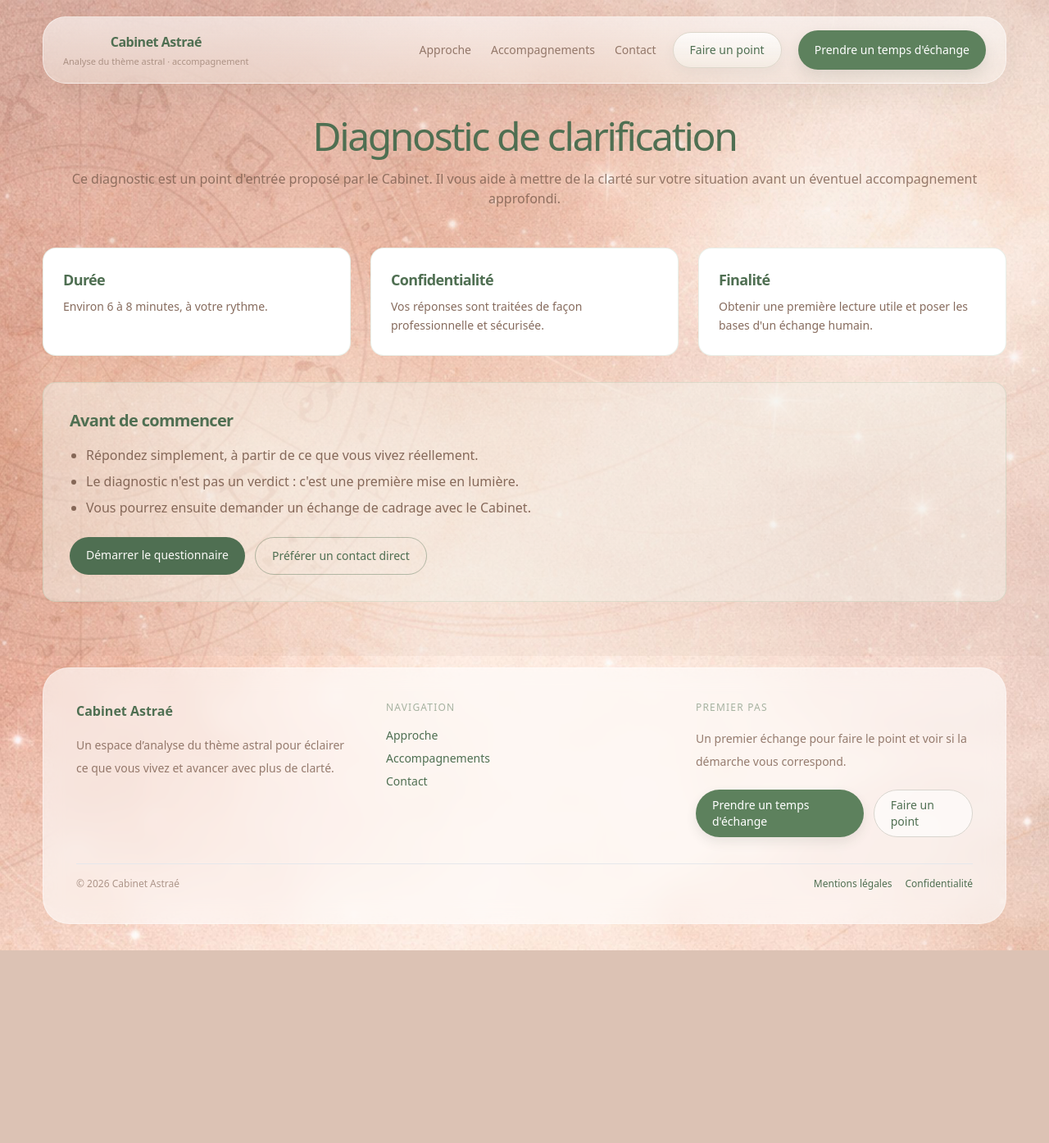
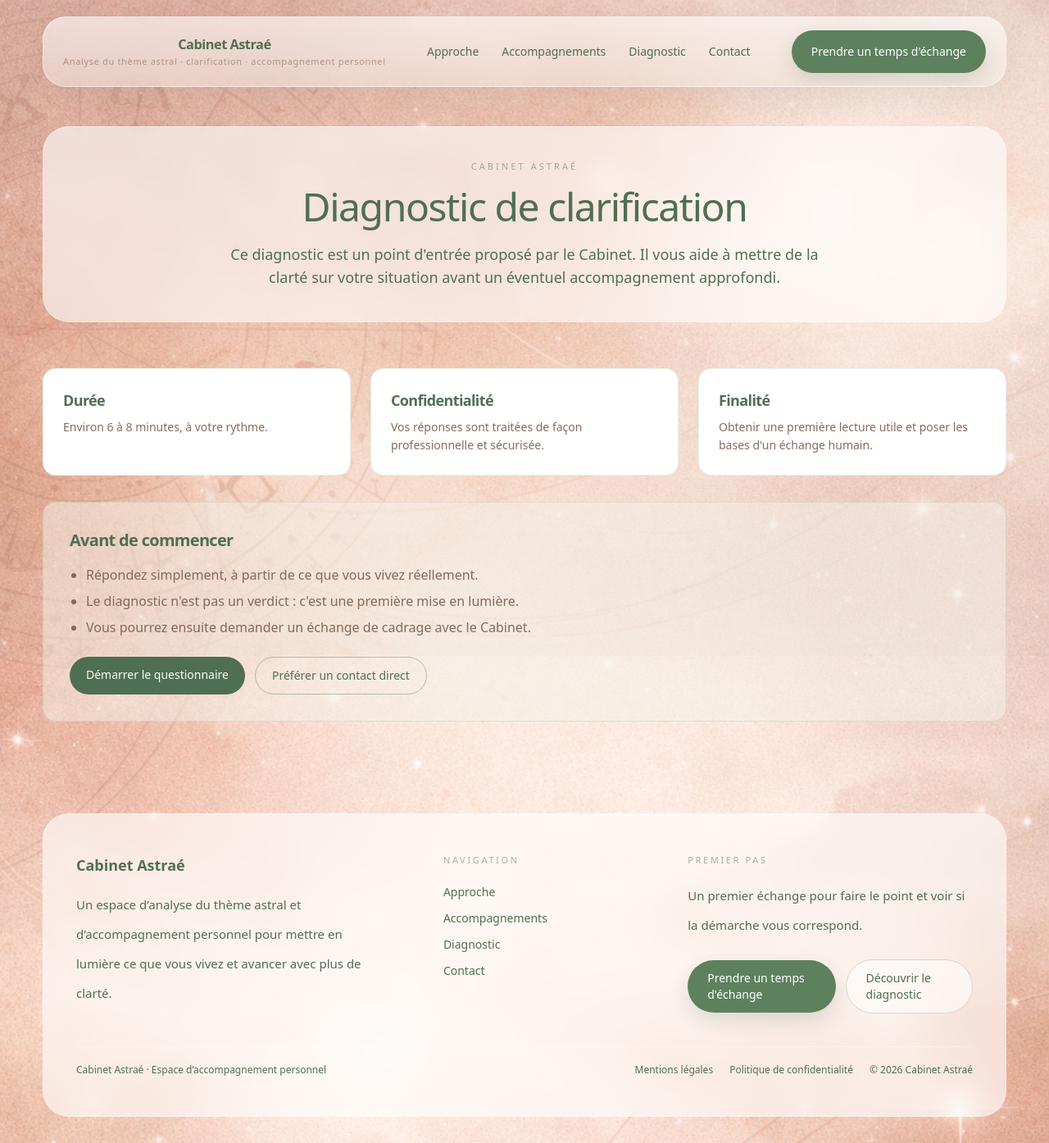
Before and after one commit to arnaudcrestey/cabinet-astrae, a Next.js app: page /analyse in a window 1280 px wide. Shown: the whole page at 82% size. Before the commit the page ends 1159 px from the top, so only its background shows below. Built offline with nearby package versions, Linux system fonts and the light colour scheme.

Commit message:
Update PageFrame.tsx

```diff
--- a/components/projection/PageFrame.tsx
+++ b/components/projection/PageFrame.tsx
@@ -6,10 +6,9 @@ import Link from "next/link";
 const links = [
   { href: "/approche", label: "Approche" },
   { href: "/accompagnements", label: "Accompagnements" },
+  { href: "/analyse", label: "Diagnostic" },
   { href: "/contact", label: "Contact" },
 ] as const;
-
-const pointLink = { href: "/analyse", label: "Faire un point" } as const;
 
 type Props = {
   children: React.ReactNode;
@@ -18,25 +17,11 @@ type Props = {
   showIntro?: boolean;
 };
 
-/* CTA principal (inchangé) */
 const primaryButtonClass =
-  "inline-flex min-h-[48px] items-center justify-center rounded-full bg-[#5D815D] px-5 py-2.5 text-sm font-medium text-white shadow-[0_8px_18px_rgba(46,62,53,0.12)] transition-all duration-300 hover:-translate-y-0.5 hover:bg-[#537553]";
+  "inline-flex min-h-[52px] items-center justify-center rounded-full bg-[#5D815D] px-6 py-3 text-sm font-medium text-white shadow-[0_10px_24px_rgba(46,62,53,0.14)] transition-all duration-300 hover:-translate-y-0.5 hover:bg-[#537553] hover:shadow-[0_14px_30px_rgba(46,62,53,0.18)]";
 
-/* CTA secondaire premium (Faire un point) */
-const pointEntryClass =
-  "inline-flex min-h-[44px] items-center justify-center rounded-full border border-[#DDD7CB] bg-[linear-gradient(180deg,rgba(255,255,255,0.78),rgba(244,238,229,0.72))] px-5 py-2 text-sm font-medium text-pine shadow-[0_6px_16px_rgba(46,62,53,0.05)] transition-all duration-300 hover:-translate-y-0.5 hover:border-[#D2CCBF] hover:bg-[linear-gradient(180deg,rgba(255,255,255,0.88),rgba(245,239,232,0.84))]";
-
-/* Footer version plus fine */
-const footerButtonClass =
-  "inline-flex min-h-[42px] items-center justify-center rounded-full px-5 py-2 text-sm font-medium transition-all duration-300";
-
-/* Footer primaire allégé */
-const footerPrimary =
-  `${footerButtonClass} bg-[#5D815D] text-white shadow-[0_6px_14px_rgba(46,62,53,0.10)] hover:bg-[#537553]`;
-
-/* Footer secondaire très léger */
-const footerSecondary =
-  `${footerButtonClass} border border-[#D8D5CE] bg-white/60 text-pine hover:bg-white/80`;
+const secondaryButtonClass =
+  "inline-flex min-h-[52px] items-center justify-center rounded-full border border-[#D8D5CE] bg-[rgba(255,255,255,0.54)] px-6 py-3 text-sm font-medium text-pine transition-all duration-300 hover:border-[#CFCBC3] hover:bg-[rgba(255,255,255,0.72)] hover:text-pine";
 
 export function PageFrame({
   children,
@@ -48,157 +33,199 @@ export function PageFrame({
 
   return (
     <div className="min-h-screen text-pine">
-      {/* HEADER */}
       <header className="sticky top-0 z-50">
         <div className="mx-auto w-full max-w-[1240px] px-4 pt-3 md:px-8 md:pt-5">
           <div className="overflow-hidden rounded-[1.75rem] border border-white/45 bg-[linear-gradient(180deg,rgba(255,255,255,0.60),rgba(247,243,236,0.46))] shadow-[0_12px_34px_rgba(46,62,53,0.06)] backdrop-blur-xl">
-
-            <div className="flex items-center justify-between gap-3 px-4 py-3.5 md:px-6 md:py-4">
-
-              {/* LOGO */}
-              <Link href="/" className="flex flex-col items-center text-center">
-                <span className="text-[1rem] font-semibold tracking-[-0.03em]">
+            <div className="relative flex items-center justify-between gap-3 px-4 py-3.5 md:px-6 md:py-4">
+              <div className="min-w-0 md:min-w-[320px]">
+                <Link
+                  href="/"
+                  className="group flex flex-col items-center justify-center text-center leading-none"
+                >
+                  <span className="text-[0.98rem] font-semibold tracking-[-0.03em] text-pine transition-colors duration-300 group-hover:text-pine/90 md:text-[1.02rem]">
                     Cabinet Astraé
                   </span>
-                <span className="hidden text-[11px] text-umber/55 lg:block mt-1">
-                  Analyse du thème astral · accompagnement
+                  <span className="mt-1.5 hidden text-[11px] tracking-[0.06em] text-umber/55 lg:block">
+                    Analyse du thème astral · clarification · accompagnement personnel
                   </span>
                 </Link>
+              </div>
 
-              {/* NAV + CTA */}
-              <div className="hidden items-center gap-5 md:flex">
-                <nav className="flex items-center gap-6 text-sm">
+              <nav className="hidden items-center gap-7 text-sm md:flex">
                 {links.map((link) => (
                   <Link
                     key={link.href}
                     href={link.href}
-                      className="text-umber/80 hover:text-pine transition"
+                    className="text-umber/82 transition duration-300 hover:text-pine"
                   >
                     {link.label}
                   </Link>
                 ))}
               </nav>
 
-                {/* POINT D’ENTRÉE */}
-                <Link href={pointLink.href} className={pointEntryClass}>
-                  {pointLink.label}
-                </Link>
-
-                {/* CTA PRINCIPAL */}
+              <div className="hidden shrink-0 md:flex">
                 <Link href="/contact" className={primaryButtonClass}>
                   Prendre un temps d'échange
                 </Link>
               </div>
 
-              {/* MOBILE MENU BTN */}
               <button
-                onClick={() => setMenuOpen(!menuOpen)}
-                className="md:hidden h-10 w-10 rounded-full border bg-white/70"
+                type="button"
+                aria-label={menuOpen ? "Fermer le menu" : "Ouvrir le menu"}
+                aria-expanded={menuOpen}
+                onClick={() => setMenuOpen((prev) => !prev)}
+                className="inline-flex h-11 w-11 shrink-0 items-center justify-center rounded-full border border-white/55 bg-[rgba(255,250,246,0.78)] text-pine shadow-[0_8px_20px_rgba(46,62,53,0.06)] transition-all duration-300 hover:border-white/75 hover:bg-[rgba(248,241,234,0.94)] md:hidden"
               >
-                ☰
+                <span className="relative block h-4 w-5">
+                  <span
+                    className={`absolute left-0 top-0 h-[1.5px] w-5 rounded-full bg-current transition-all duration-300 ${
+                      menuOpen ? "top-[7px] rotate-45" : ""
+                    }`}
+                  />
+                  <span
+                    className={`absolute left-0 top-[7px] h-[1.5px] w-5 rounded-full bg-current transition-all duration-300 ${
+                      menuOpen ? "opacity-0" : "opacity-100"
+                    }`}
+                  />
+                  <span
+                    className={`absolute left-0 top-[14px] h-[1.5px] w-5 rounded-full bg-current transition-all duration-300 ${
+                      menuOpen ? "top-[7px] -rotate-45" : ""
+                    }`}
+                  />
+                </span>
               </button>
             </div>
 
-            {/* MOBILE MENU */}
-            {menuOpen && (
-              <div className="md:hidden px-4 pb-4">
-                <nav className="flex flex-col gap-2">
+            <div
+              className={`overflow-hidden transition-all duration-300 md:hidden ${
+                menuOpen ? "max-h-[420px] opacity-100" : "max-h-0 opacity-0"
+              }`}
+            >
+              <div className="border-t border-white/35 bg-[linear-gradient(180deg,rgba(255,255,255,0.52),rgba(245,239,232,0.70))] px-4 pb-5 pt-4 backdrop-blur-xl">
+                <div className="rounded-[1.4rem] border border-white/45 bg-[rgba(255,255,255,0.28)] p-3 shadow-[0_10px_28px_rgba(46,62,53,0.05)]">
+                  <nav className="flex flex-col gap-1.5">
                     {links.map((link) => (
                       <Link
                         key={link.href}
                         href={link.href}
-                      className="py-3 text-center"
+                        onClick={() => setMenuOpen(false)}
+                        className="rounded-[1rem] px-4 py-3 text-center text-[15px] text-umber/88 transition-all duration-300 hover:bg-white/45 hover:text-pine"
                       >
                         {link.label}
                       </Link>
                     ))}
                   </nav>
 
-                <div className="mt-3">
-                  <Link href={pointLink.href} className={`${pointEntryClass} w-full`}>
-                    {pointLink.label}
-                  </Link>
-                </div>
-
-                <div className="mt-3">
-                  <Link href="/contact" className={`${primaryButtonClass} w-full`}>
+                  <div className="mt-3 px-1 pb-1 pt-2">
+                    <Link
+                      href="/contact"
+                      onClick={() => setMenuOpen(false)}
+                      className={`${primaryButtonClass} w-full`}
+                    >
                       Prendre un temps d'échange
                     </Link>
                   </div>
                 </div>
-            )}
+              </div>
+            </div>
           </div>
         </div>
       </header>
 
-      {/* CONTENT */}
-      <main className="mx-auto max-w-[1240px] px-4 md:px-8 py-10">
+      <main className="relative">
+        <div className="mx-auto w-full max-w-[1240px] px-4 pb-14 pt-8 md:px-8 md:pb-20 md:pt-12">
           {showIntro && (
-          <div className="text-center mb-12">
-            <h1 className="text-3xl md:text-5xl font-medium">{title}</h1>
-            <p className="mt-4 text-umber/80">{intro}</p>
+            <section className="mb-10 md:mb-14">
+              <div className="rounded-[2rem] border border-white/35 bg-white/60 px-6 py-8 text-center backdrop-blur-md md:px-8 md:py-10">
+  <p className="text-[11px] uppercase tracking-[0.28em] text-pine/50">
+    Cabinet Astraé
+  </p>
+
+  <h1 className="mx-auto mt-4 max-w-3xl text-3xl font-medium tracking-[-0.03em] text-pine md:text-5xl">
+    {title}
+  </h1>
+
+  <p className="mx-auto mt-5 max-w-3xl text-sm leading-8 text-umber/82 md:text-lg">
+    {intro}
+  </p>
 </div>
+            </section>
           )}
+
           {children}
+        </div>
       </main>
 
-      {/* FOOTER */}
-      <footer className="mt-10">
-        <div className="mx-auto max-w-[1240px] px-4 md:px-8 pb-8">
-          <div className="rounded-[2rem] border border-white/35 bg-white/60 p-6 md:p-10 backdrop-blur-md">
-
-            <div className="grid gap-10 md:grid-cols-3">
-
-              {/* LEFT */}
-              <div>
-                <p className="font-semibold">Cabinet Astraé</p>
-                <p className="mt-4 text-sm text-umber/80 leading-7">
-                  Un espace d’analyse du thème astral pour éclairer ce que vous vivez et avancer avec plus de clarté.
+      <footer className="mt-8">
+        <div className="mx-auto w-full max-w-[1240px] px-4 pb-6 md:px-8 md:pb-8">
+          <div className="rounded-[2rem] border border-white/35 bg-white/60 px-6 py-8 backdrop-blur-md md:px-8 md:py-10 lg:px-10 lg:py-12">
+            <div className="grid gap-10 text-center md:grid-cols-[1.15fr_0.72fr_1fr] md:gap-12 md:text-left">
+              <div className="mx-auto max-w-[440px] md:mx-0 md:max-w-[420px]">
+                <p className="text-lg font-semibold text-pine">Cabinet Astraé</p>
+               <p className="mt-4 mx-auto max-w-[320px] text-center text-[15px] leading-9 text-umber/82 sm:max-w-[420px] md:mx-0 md:max-w-[360px] md:text-left">
+  Un espace d’analyse du thème astral et d’accompagnement personnel pour mettre en lumière ce que vous vivez et avancer avec plus de clarté.
 </p>
               </div>
 
-              {/* NAV */}
-              <div>
-                <p className="text-xs uppercase text-pine/50 tracking-widest">
+              <div className="mx-auto md:mx-0">
+                <p className="text-[11px] uppercase tracking-[0.24em] text-pine/50">
                   Navigation
                 </p>
-                <div className="mt-4 flex flex-col gap-2 text-sm">
+                <div className="mt-5 flex flex-col items-center gap-3 text-sm text-umber/82 md:items-start">
                   {links.map((link) => (
-                    <Link key={link.href} href={link.href}>
+                    <Link
+                      key={link.href}
+                      href={link.href}
+                      className="transition-colors duration-300 hover:text-pine"
+                    >
                       {link.label}
                     </Link>
                   ))}
                 </div>
               </div>
 
-              {/* CTA */}
-              <div>
-                <p className="text-xs uppercase text-pine/50 tracking-widest">
+             <div className="mx-auto max-w-[440px] md:mx-0 md:max-w-[390px]">
+  <p className="text-[11px] uppercase tracking-[0.24em] text-pine/50">
     Premier pas
   </p>
 
-                <p className="mt-4 text-sm text-umber/80 leading-7">
-                  Un premier échange pour faire le point et voir si la démarche vous correspond.
+  <p className="mt-4 mx-auto max-w-[320px] text-center text-[15px] leading-9 text-umber/82 sm:max-w-[420px] md:mx-0 md:max-w-[360px] md:text-left">
+    Un premier échange pour faire le point
+    et voir si la démarche vous correspond.
   </p>
-
-                <div className="mt-5 flex flex-col gap-3 sm:flex-row">
-                  <Link href="/contact" className={footerPrimary}>
+                <div className="mt-6 flex flex-col items-center gap-3 sm:flex-row sm:justify-center md:justify-start">
+                  <Link href="/contact" className={primaryButtonClass}>
                     Prendre un temps d'échange
                   </Link>
 
-                  <Link href="/analyse" className={footerSecondary}>
-                    Faire un point
+                  <Link href="/analyse" className={secondaryButtonClass}>
+                    Découvrir le diagnostic
                   </Link>
                 </div>
               </div>
             </div>
 
-            {/* BOTTOM */}
-            <div className="mt-8 border-t pt-4 text-xs text-umber/60 flex flex-col md:flex-row justify-between gap-3">
-              <span>© 2026 Cabinet Astraé</span>
-              <div className="flex gap-4">
-                <Link href="/mentions-legales">Mentions légales</Link>
-                <Link href="/confidentialite">Confidentialité</Link>
+            <div className="mt-10 border-t border-white/35 pt-5">
+              <div className="flex flex-col items-center gap-3 text-center text-xs text-umber/62 sm:gap-4 md:flex-row md:justify-between md:text-left">
+                <p className="whitespace-nowrap">
+                  Cabinet Astraé · Espace d’accompagnement personnel
+                </p>
+
+                <div className="flex flex-wrap items-center justify-center gap-x-5 gap-y-2">
+                  <Link
+                    href="/mentions-legales"
+                    className="transition-colors duration-300 hover:text-pine"
+                  >
+                    Mentions légales
+                  </Link>
+                  <Link
+                    href="/confidentialite"
+                    className="transition-colors duration-300 hover:text-pine"
+                  >
+                    Politique de confidentialité
+                  </Link>
+                  <span className="text-umber/58">© 2026 Cabinet Astraé</span>
+                </div>
               </div>
             </div>
           </div>
```
Lines whose indentation alone changed are shown as unchanged.
